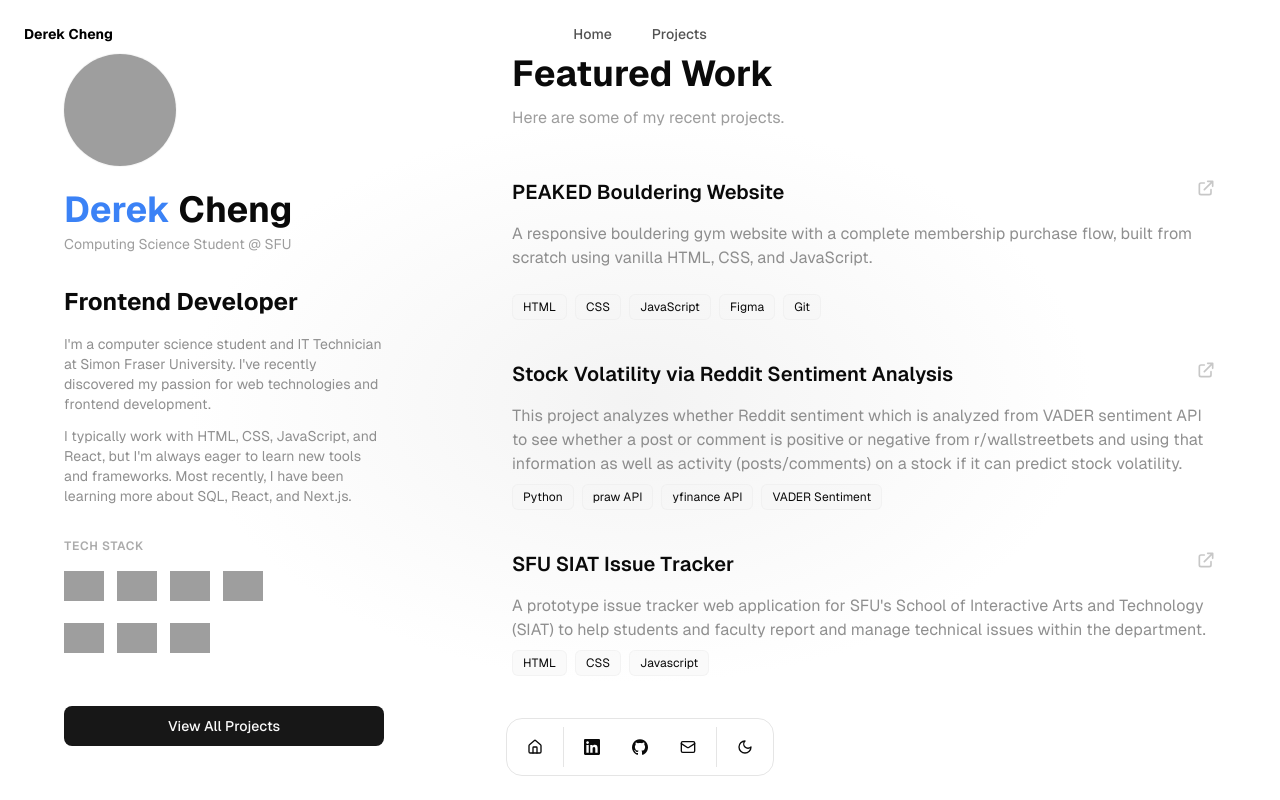
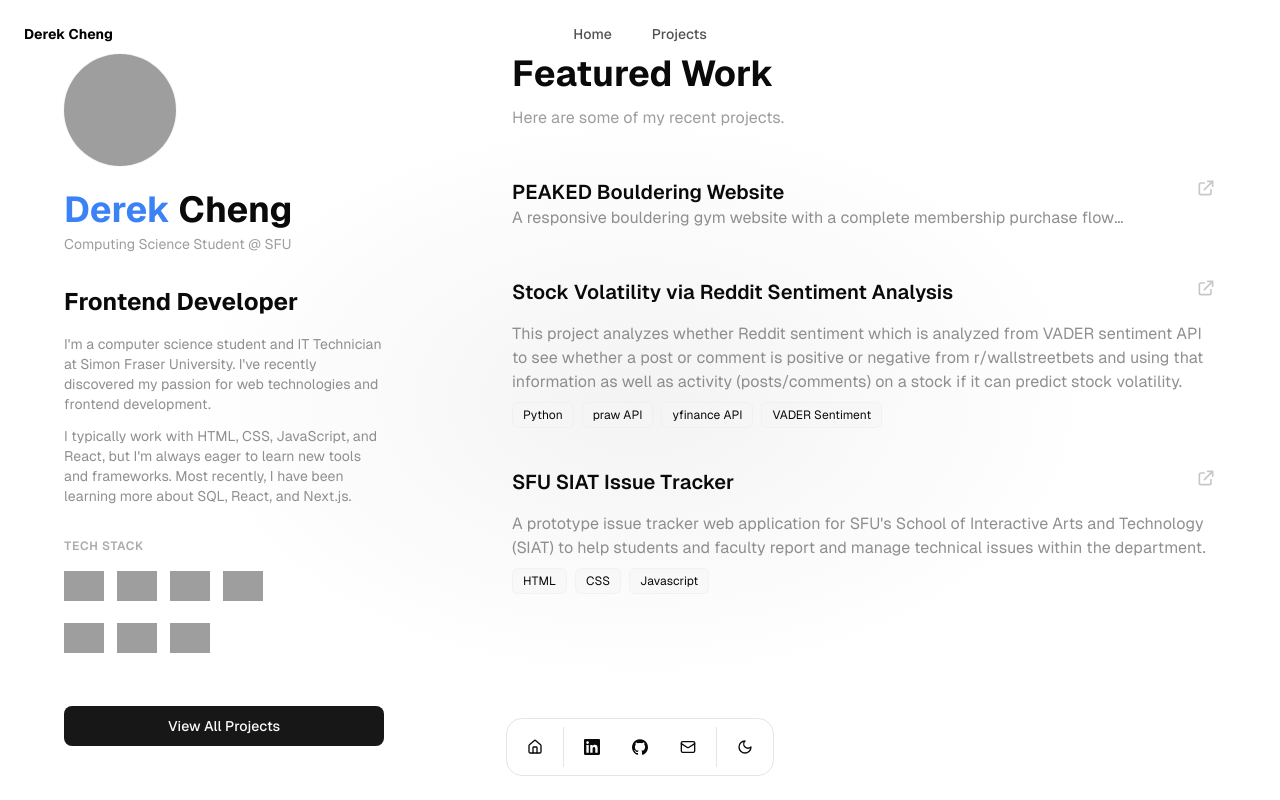
Before and after one commit to derekchengg/website, a Next.js app: page / in a window 1280 px wide. Built offline with nearby package versions, Linux system fonts and the light colour scheme; grey boxes are pictures that could not be loaded.

Commit message:
fix hover

```diff
--- a/app/page.tsx
+++ b/app/page.tsx
@@ -91,7 +91,7 @@ const Hero = () => {
             <div className="flex justify-center lg:justify-start pt-2 sm:pt-4">
               <button
                 onClick={navigateToProjects}
-                className="w-full max-w-xs lg:max-w-none px-4 sm:px-5 py-2 sm:py-2.5 bg-primary text-primary-foreground rounded-lg text-xs sm:text-sm font-medium hover:bg-primary/90 transition-all touch-manipulation"
+                className="w-full max-w-xs lg:max-w-none px-4 sm:px-5 py-2 sm:py-2.5 bg-primary text-primary-foreground rounded-lg text-xs sm:text-sm font-medium hover:bg-black/90 transition-all touch-manipulation"
               >
                 View All Projects
               </button>
@@ -115,7 +115,8 @@ const Hero = () => {
             <div className="grid gap-6 sm:gap-8 md:gap-10">
 
               {/* Project 1 */}
-              <article className="group space-y-3 sm:space-y-4 cursor-pointer" onClick={() => router.push('/projects/peaked-bouldering-website')}>
+              <article className="group space-y-3 sm:space-y-4 cursor-pointer">
+                <div onClick={() => router.push('/projects/peaked-bouldering-website')} className="block">
                   <div className="flex items-start justify-between gap-3">
                     <h3 className="text-base sm:text-lg md:text-xl font-semibold text-foreground group-hover:text-primary transition-colors flex-1">
                       PEAKED Bouldering Website
@@ -124,15 +125,14 @@ const Hero = () => {
                       <path strokeLinecap="round" strokeLinejoin="round" strokeWidth={2} d="M10 6H6a2 2 0 00-2 2v10a2 2 0 002 2h10a2 2 0 002-2v-4M14 4h6m0 0v6m0-6L10 14" />
                     </svg>
                   </div>
+
                   <p className="text-xs sm:text-sm md:text-base text-muted-foreground/80 leading-relaxed">
-                  A responsive bouldering gym website with a complete membership purchase flow, built from scratch using vanilla HTML, CSS, and JavaScript.
+                    A responsive bouldering gym website with a complete membership purchase flow…
                   </p>
+
                   <div className="flex flex-wrap gap-1.5 sm:gap-2 pt-1 sm:pt-2">
-                  <span className="px-2 py-0.5 sm:px-2.5 sm:py-1 text-[10px] sm:text-xs bg-secondary/50 rounded-md border border-border/30">HTML</span>
-                  <span className="px-2 py-0.5 sm:px-2.5 sm:py-1 text-[10px] sm:text-xs bg-secondary/50 rounded-md border border-border/30">CSS</span>
-                  <span className="px-2 py-0.5 sm:px-2.5 sm:py-1 text-[10px] sm:text-xs bg-secondary/50 rounded-md border border-border/30">JavaScript</span>
-                  <span className="px-2 py-0.5 sm:px-2.5 sm:py-1 text-[10px] sm:text-xs bg-secondary/50 rounded-md border border-border/30">Figma</span>
-                  <span className="px-2 py-0.5 sm:px-2.5 sm:py-1 text-[10px] sm:text-xs bg-secondary/50 rounded-md border border-border/30">Git</span>
+                    {/* badges… */}
+                  </div>
                 </div>
               </article>
 
```
Lines whose indentation alone changed are shown as unchanged.
